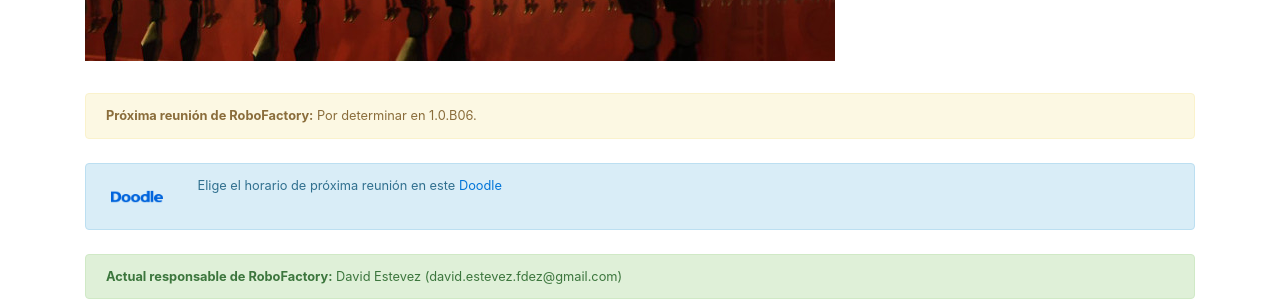
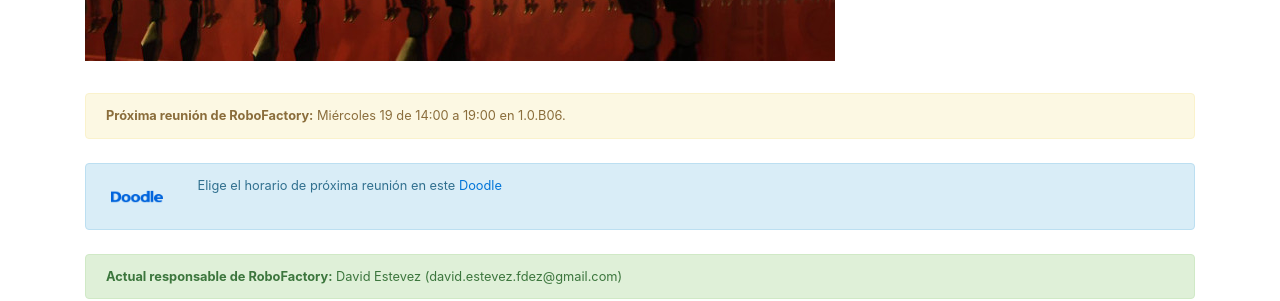
Before and after one commit to asrob-uc3m/asrob-uc3m.github.io, a Jekyll site: the page built from _workgroups/2017-09-19-robofactory.markdown, in a window 1280 px wide and 900 px high, scrolled down 901 px. Shown: the part 265-566 px from the top of the window. Built offline with Jekyll 4.4.1, drawn with Linux system fonts in a browser that asks for light colours.

Commit message:
Update 2017-09-19-robofactory.markdown

```diff
--- a/_workgroups/2017-09-19-robofactory.markdown
+++ b/_workgroups/2017-09-19-robofactory.markdown
@@ -7,7 +7,7 @@ layout: workgroup
 manager: David Estevez
 manager_email: david.estevez.fdez@gmail.com
 name: RoboFactory
-next_meeting: Por determinar en 1.0.B06.
+next_meeting: Miércoles 19 de 14:00 a 19:00 en 1.0.B06.
 next_meeting_doodle: https://doodle.com/poll/ryng6rtz9zsmsd3k
 picture: /img/robofactory.jpg
 picture_full: /img/robofactory-full.jpg
```
